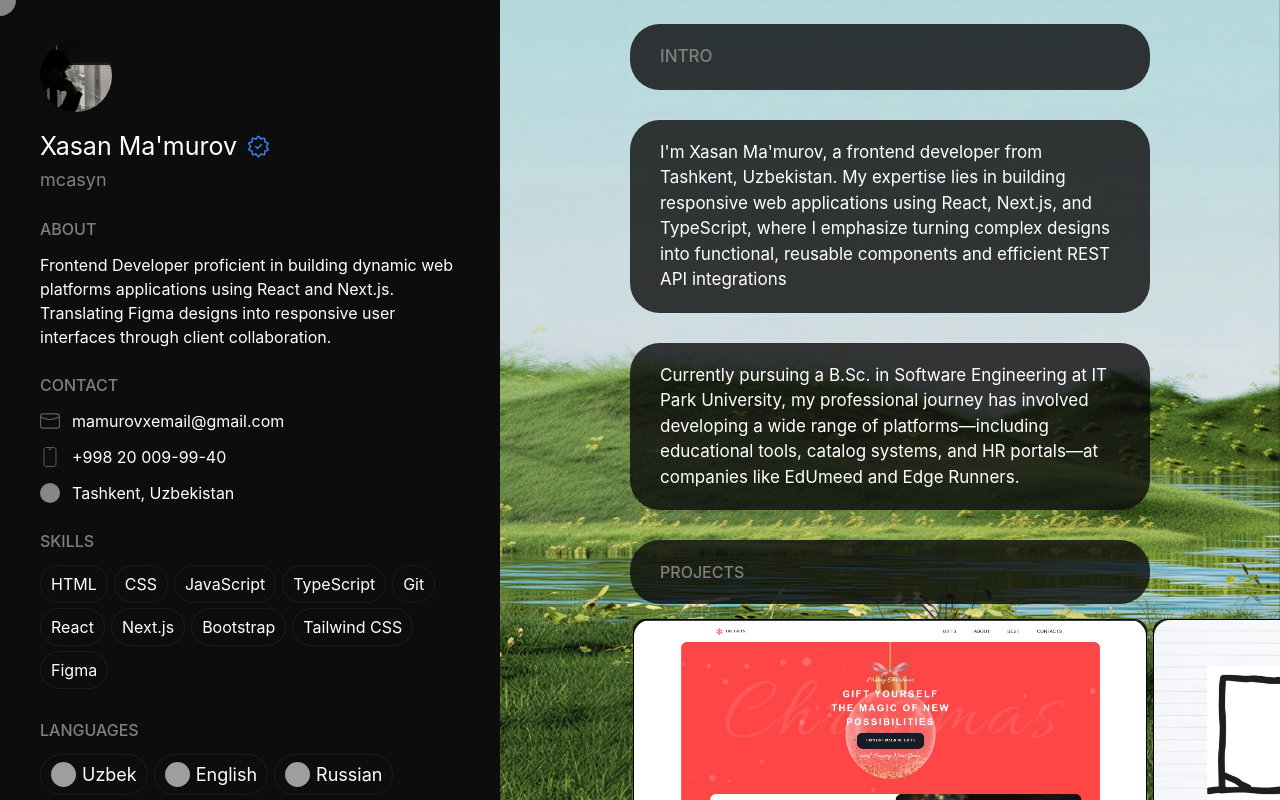
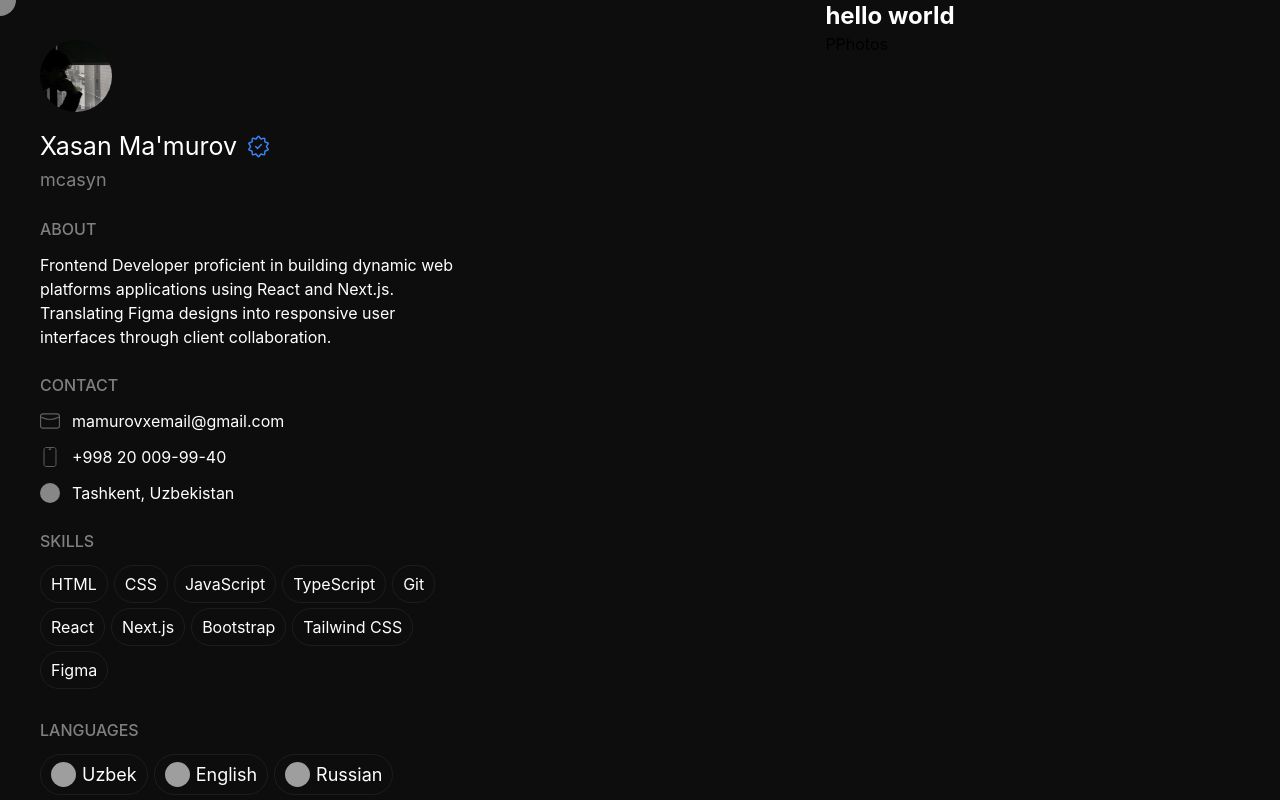
Before and after one commit to MXasan/portfolio-mcasyn, a React app: page /personal-space in a window 1280 px wide. Shown: the top 800 px of the page. Built offline with nearby package versions, Linux system fonts and the light colour scheme; grey boxes are pictures that could not be loaded; the HTML template or start-up script is replaced by a standard one.

Commit message:
feat: add new page for that download react router libliry and changed the place of the old files

```diff
--- a/package.json
+++ b/package.json
@@ -22,6 +22,7 @@
     "motion": "^12.38.0",
     "react": "^19.2.5",
     "react-dom": "^19.2.5",
+    "react-router": "^7.18.4",
     "shadcn": "^4.4.0",
     "tailwind-merge": "^3.5.0",
     "tw-animate-css": "^1.4.0"
--- a/src/app/App.css
+++ b/src/app/App.css
@@ -30,7 +30,9 @@
     background-attachment: fixed;
     overflow: hidden;
     position: relative;
-
+}
+.personal-space {
+    position: relative;
 }
 
 .bg-fixed {
--- a/src/app/App.tsx
+++ b/src/app/App.tsx
@@ -1,8 +1,10 @@
-import LeftSide from "./leftSide/leftSide";
-import RightSide from "./rightSide/rightSide";
+import { Routes, Route } from "react-router";
+
+import LeftSide from "./leftSide";
+import RightSide from "./rightSide";
 import Cursor from "../components/cursor";
 import "./App.css";
-
+import PersonalSpace from "./personalSpace";
 function App() {
   return (
     <div className="App">
@@ -12,10 +14,12 @@ function App() {
       </div>
       <div className="right">
         <div className="bg-fixed"></div>
-        <RightSide />
+        <Routes>
+          <Route path="/" element={<RightSide />} />
+          <Route path="/personal-space" element={<PersonalSpace />} />
+        </Routes>
       </div>
     </div>
   );
 }
-
 export default App;
--- /dev/null
+++ b/src/app/personalSpace/PS-photos/index.tsx
@@ -0,0 +1,7 @@
+import React from "react";
+
+const PSPhotos = () => {
+  return <div>PPhotos</div>;
+};
+
+export default PSPhotos;
--- a/src/app/personalSpace/index.tsx
+++ b/src/app/personalSpace/index.tsx
@@ -1,6 +1,12 @@
+import PSPhotos from "./PS-photos";
 
 const PersonalSpace = () => {
-  return <div>index</div>;
+  return (
+    <div className="personal-space">
+      <h1 className="text-2xl font-bold text-white">hello world</h1>
+      <PSPhotos />
+    </div>
+  );
 };
 
 export default PersonalSpace;
--- /dev/null
+++ b/src/app/personalSpace/psCss.css
@@ -0,0 +1,3 @@
+h1{
+    color: aliceblue;
+}
--- a/src/main.tsx
+++ b/src/main.tsx
@@ -1,10 +1,13 @@
-import { StrictMode } from 'react'
-import { createRoot } from 'react-dom/client'
-import './index.css'
-import App from './app/App.tsx'
+import { StrictMode } from "react";
+import { BrowserRouter } from "react-router";
+import { createRoot } from "react-dom/client";
+import "./index.css";
+import App from "./app/App.tsx";
 
-createRoot(document.getElementById('root')!).render(
+createRoot(document.getElementById("root")!).render(
   <StrictMode>
-    <App />
+    <BrowserRouter>
+      <App />
+    </BrowserRouter>
   </StrictMode>,
-)
+);
```
Also changed, not shown: src/app/leftSide/index.tsx (renamed from src/app/leftSide/leftSide.tsx), src/app/rightSide/index.tsx (renamed from src/app/rightSide/rightSide.tsx), 1 other file (tests, documents, lock files or other folders).
